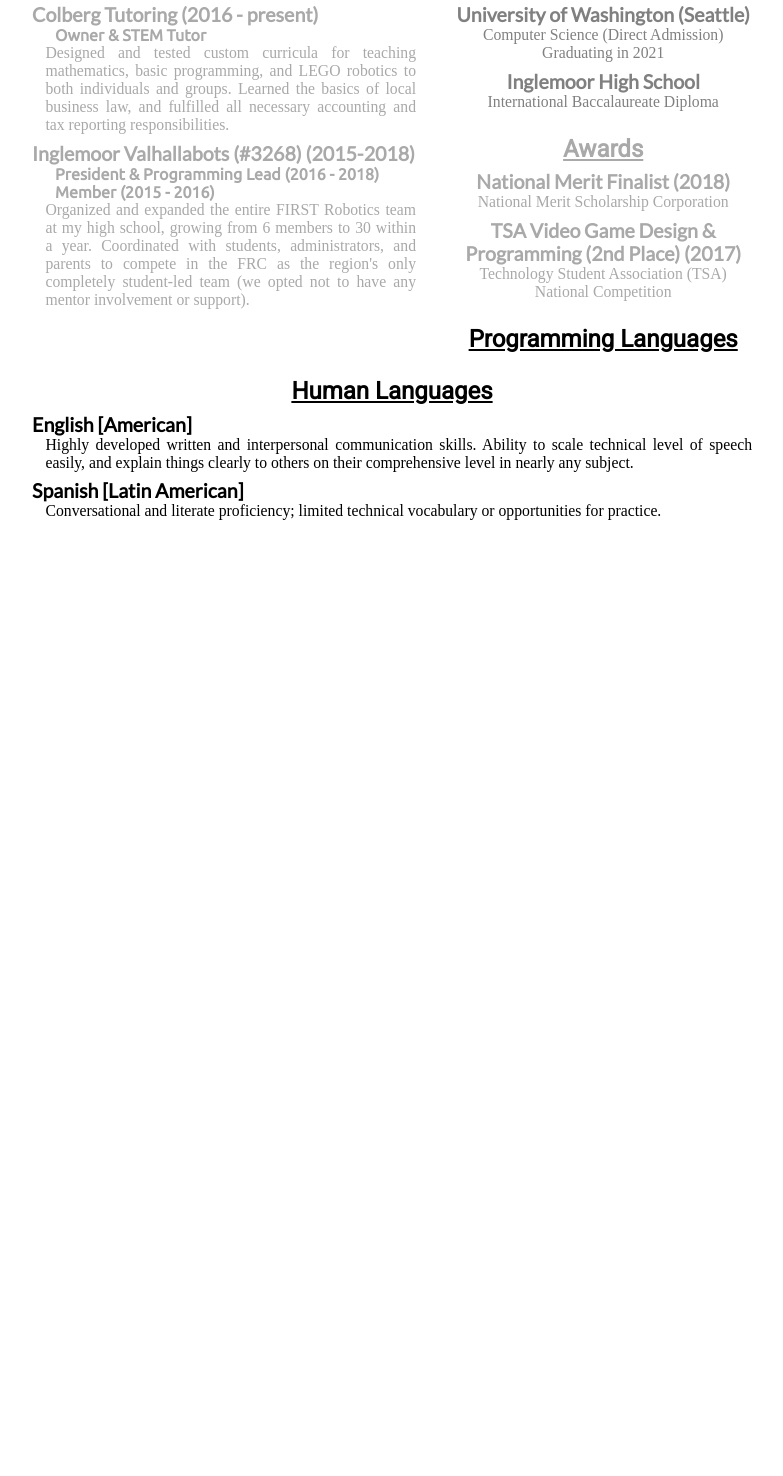
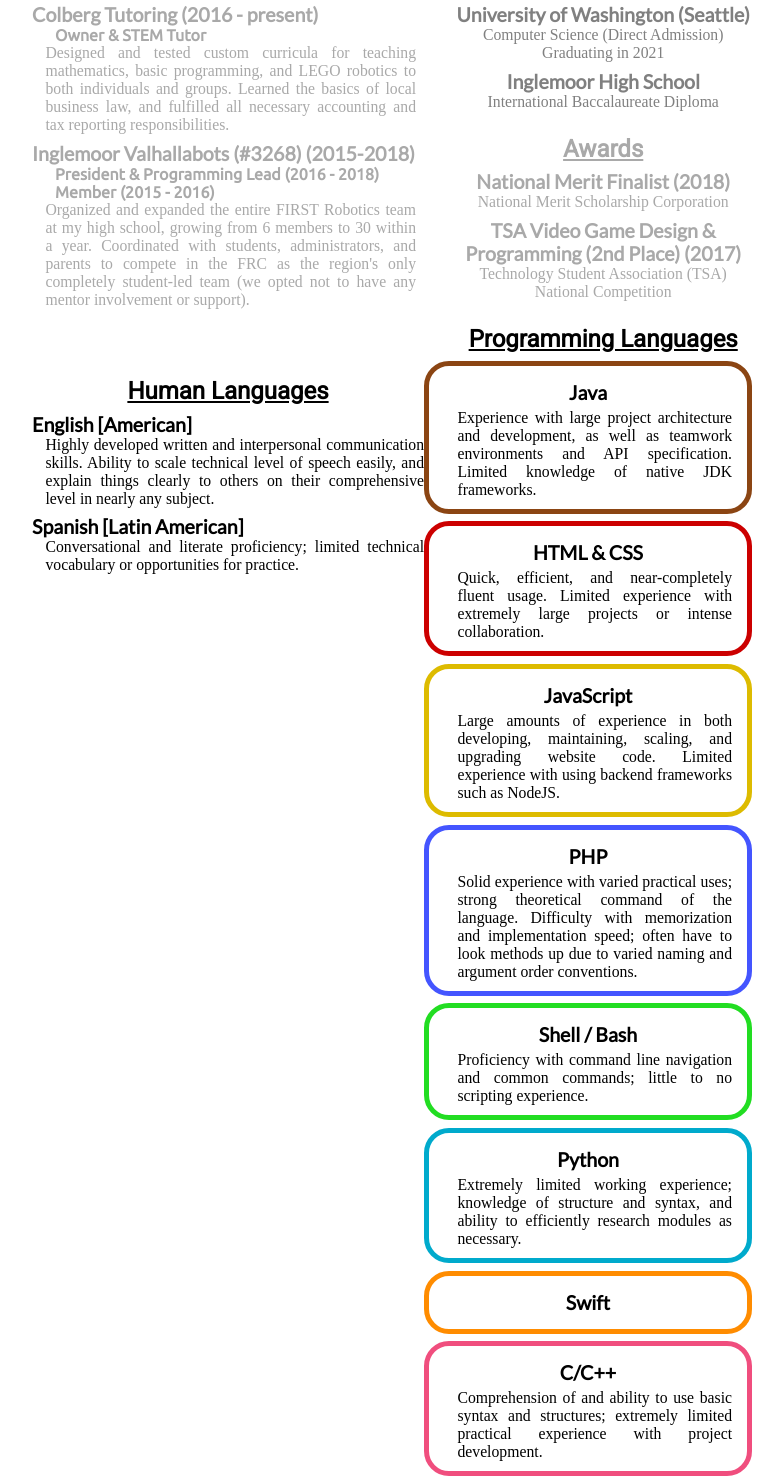
Before and after one commit to BrennanColberg/resume, a plain HTML site: page index.html in a window 1280 px wide. Shown: the part 1111-2587 px from the top of the page, without its empty margins (16-799 px from the left). Before the commit the page ends 1631 px from the top, so only its background shows below. Drawn offline with nearby package versions, Linux system fonts and the light colour scheme.

Commit message:
Language details formatting

```diff
--- a/index.css
+++ b/index.css
@@ -1,6 +1,18 @@
 /*** VIEW ON CHROME ON MACOS FOR PRINTING ***/
 /* google font imports */
 @import url('https://fonts.googleapis.com/css?family=Lato|Roboto|Space+Mono|Oswald|Ubuntu');
+
+:root {
+	--java-color: saddlebrown;
+	--html-color: #c00;
+	--css-color: darkmagenta;
+	--javascript-color: #db0;
+	--php-color: #45f;
+	--shell-color: #2d2;
+	--python-color: #0ac;
+	--swift-color: darkorange;
+	--cpp-color: #F04E7E;
+}
 
 body {
 	/* is one page! */
@@ -133,34 +145,88 @@ a,
 	font-weight: bold;
 }
 
-.java {
-	color: saddlebrown;
+span.java {
+	color: var(--java-color);
 }
 
-.html {
-	color: #c00;
+span.html {
+	color: var(--html-color);
 }
 
-.css {
-	color: darkmagenta;
+span.css {
+	color: var(--css-color);
 }
 
-.javascript {
-	color: #db0;
+span.javascript {
+	color: var(--javascript-color);
 }
 
-.php {
-	color: #45f;
+span.php {
+	color: var(--php-color);
 }
 
-.shell {
-	color: #2d2;
+span.shell {
+	color: var(--shell-color);
 }
 
-.python {
-	color: #0ac;
+span.python {
+	color: var(--python-color);
 }
 
-.swift {
-	color: darkorange;
+span.swift {
+	color: var(--swift-color);
 }
+
+span.cpp {
+	color: var(--cpp-color);
+}
+
+div.language {
+	padding: 10px 15px;
+	border-radius: 25px;
+	border: 5px solid;
+	border-color: none;
+	height: auto;
+	display: inline-block;
+	float: right;
+	clear: right;
+	width: 3in;
+}
+
+div.language h3 {
+	text-align: center;
+	padding: 5px;
+}
+
+div.java {
+	border-color: var(--java-color);
+	background-color: rgba(var(--java-color), 1);
+}
+
+div.html {
+	border-color: var(--html-color);
+}
+
+div.javascript {
+	border-color: var(--javascript-color);
+}
+
+div.php {
+	border-color: var(--php-color);
+}
+
+div.shell {
+	border-color: var(--shell-color);
+}
+
+div.python {
+	border-color: var(--python-color);
+}
+
+div.swift {
+	border-color: var(--swift-color);
+}
+
+div.cpp {
+	border-color: var(--cpp-color);
+}
--- a/index.html
+++ b/index.html
@@ -6,6 +6,7 @@
 	<link href="index.css" rel="stylesheet">
 	<script>
 		//alert("For optimal formatting, please view (and/or print) this page from Google Chrome on macOS. Small variances in browser rendering code may lead to details of fonts and distances being skewed, if another system is used.");
+
 	</script>
 </head>
 
@@ -35,6 +36,7 @@
 		<li><span class="shell">Shell</span> [2/5]</li>
 		<li><span class="python">Python</span> [1/5]</li>
 		<li><span class="swift">Swift</span> [1/5]</li>
+		<li><span class="cpp">C/C++</span> [2/5]</li>
 	</ul>
 
 	<h1>Brennan Colberg</h1>
@@ -126,29 +128,37 @@
 
 	<section id="programming-languages">
 		<h2>Programming Languages</h2>
-		<div id="java">
-
+		<div class="java language">
+			<h3>Java</h3>
+			<p>Experience with large project architecture and development, as well as teamwork environments and API specification. Limited knowledge of native JDK frameworks.</p>
 		</div>
-		<div id="html">
-
+		<div class="html language">
+			<h3>HTML &amp; CSS</h3>
+			<p>Quick, efficient, and near-completely fluent usage. Limited experience with extremely large projects or intense collaboration.</p>
 		</div>
-		<div id="css">
-
+		<div class="javascript language">
+			<h3>JavaScript</h3>
+			<p>Large amounts of experience in both developing, maintaining, scaling, and upgrading website code. Limited experience with using backend frameworks such as NodeJS.</p>
 		</div>
-		<div id="javascript">
-
+		<div class="php language">
+			<h3>PHP</h3>
+			<p>Solid experience with varied practical uses; strong theoretical command of the language. Difficulty with memorization and implementation speed; often have to look methods up due to varied naming and argument order conventions.</p>
 		</div>
-		<div id="php">
-
+		<div class="shell language">
+			<h3>Shell / Bash</h3>
+			<p>Proficiency with command line navigation and common commands; little to no scripting experience.</p>
 		</div>
-		<div id="shell">
-
+		<div class="python language">
+			<h3>Python</h3>
+			<p>Extremely limited working experience; knowledge of structure and syntax, and ability to efficiently research modules as necessary.</p>
 		</div>
-		<div id="python">
-
+		<div class="swift language">
+			<h3>Swift</h3>
+			<p></p>
 		</div>
-		<div id="swift">
-
+		<div class="cpp language">
+			<h3>C/C++</h3>
+			<p>Comprehension of and ability to use basic syntax and structures; extremely limited practical experience with project development.</p>
 		</div>
 	</section>
 
```
